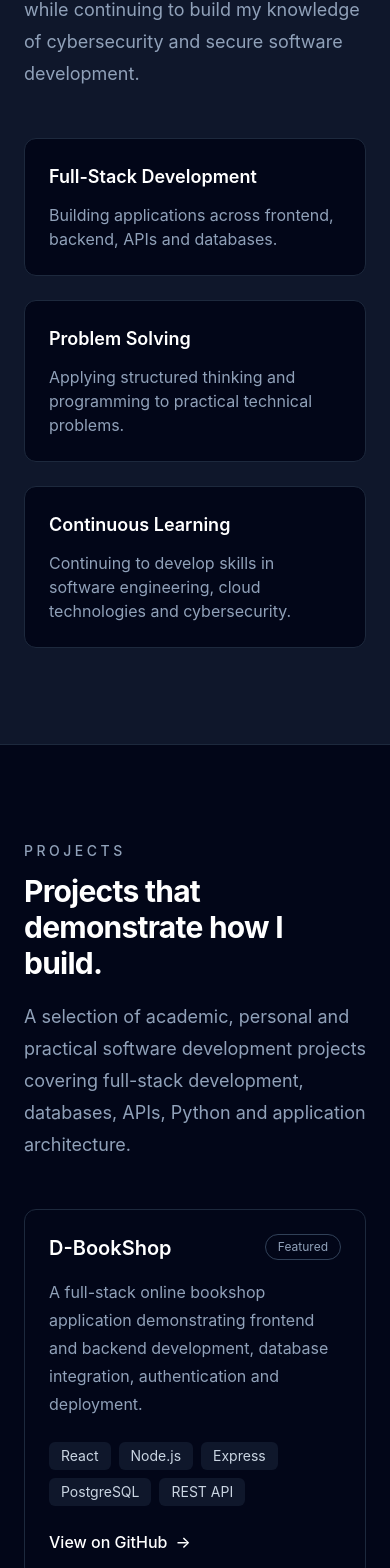
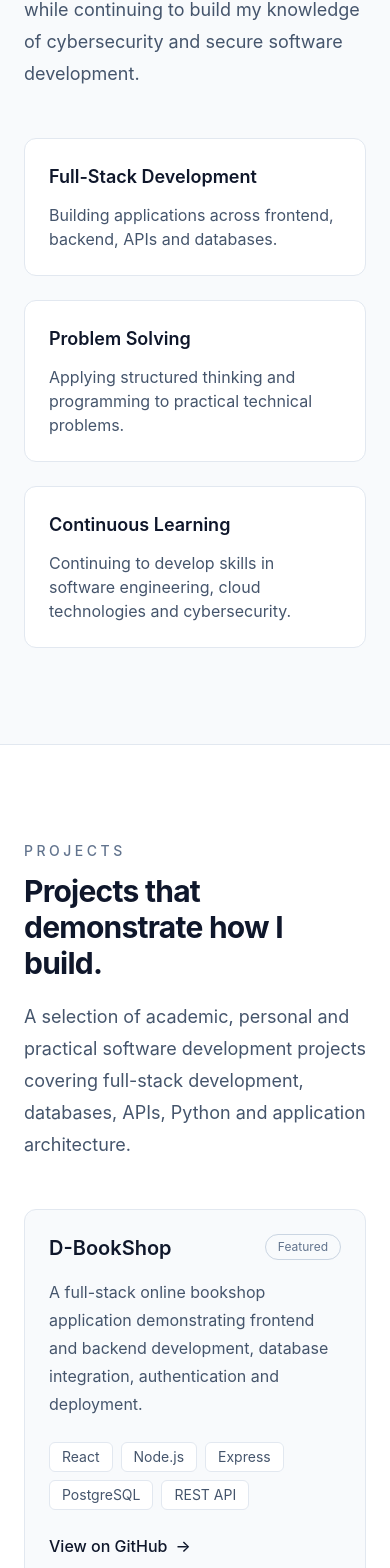
Before and after one commit to Dee68/dimie-portfolio, a React (Vite) app: page / in a window 390 px wide. Shown: the part 1671-3239 px from the top of the page. Built offline with nearby package versions, Linux system fonts and the light colour scheme.

Commit message:
Add toggle for dark and light mode.

```diff
--- a/src/App.jsx
+++ b/src/App.jsx
@@ -8,7 +8,7 @@ import Footer from './components/Footer'
 
 function App() {
   return (
-    <main className="min-h-screen bg-slate-950 text-white">
+    <main className="min-h-screen bg-white text-slate-900 transition-colors duration-300 dark:bg-slate-950 dark:text-white">
       <Navbar />
 
       <section
--- a/src/components/About.jsx
+++ b/src/components/About.jsx
@@ -1,17 +1,20 @@
 function About() {
   return (
-    <section id="about" className="border-t border-slate-800 bg-slate-900 px-6 py-24">
+    <section
+      id="about"
+      className="border-t border-slate-200 bg-slate-50 px-6 py-24 transition-colors duration-300 dark:border-slate-800 dark:bg-slate-900"
+    >
       <div className="mx-auto max-w-6xl">
         <div className="max-w-3xl">
-          <p className="mb-3 text-sm font-medium uppercase tracking-[0.25em] text-slate-400">
+          <p className="mb-3 text-sm font-medium uppercase tracking-[0.25em] text-slate-500 dark:text-slate-400">
             About Me
           </p>
 
-          <h2 className="text-3xl font-bold tracking-tight text-white sm:text-4xl">
+          <h2 className="text-3xl font-bold tracking-tight text-slate-900 dark:text-white sm:text-4xl">
             Building software with a practical, problem-solving mindset.
           </h2>
 
-          <div className="mt-8 space-y-5 text-lg leading-8 text-slate-400">
+          <div className="mt-8 space-y-5 text-lg leading-8 text-slate-600 dark:text-slate-400">
             <p>
               I am a Computing graduate with a background in software
               development and full-stack application development. I enjoy
@@ -36,31 +39,34 @@ function About() {
         </div>
 
         <div className="mt-12 grid gap-6 sm:grid-cols-2 lg:grid-cols-3">
-          <div className="rounded-xl border border-slate-800 bg-slate-950 p-6">
-            <h3 className="text-lg font-semibold text-white">
+          <div className="rounded-xl border border-slate-200 bg-white p-6 transition-colors duration-300 dark:border-slate-800 dark:bg-slate-950">
+            <h3 className="text-lg font-semibold text-slate-900 dark:text-white">
               Full-Stack Development
             </h3>
-            <p className="mt-3 text-slate-400">
+
+            <p className="mt-3 text-slate-600 dark:text-slate-400">
               Building applications across frontend, backend, APIs and
               databases.
             </p>
           </div>
 
-          <div className="rounded-xl border border-slate-800 bg-slate-950 p-6">
-            <h3 className="text-lg font-semibold text-white">
+          <div className="rounded-xl border border-slate-200 bg-white p-6 transition-colors duration-300 dark:border-slate-800 dark:bg-slate-950">
+            <h3 className="text-lg font-semibold text-slate-900 dark:text-white">
               Problem Solving
             </h3>
-            <p className="mt-3 text-slate-400">
+
+            <p className="mt-3 text-slate-600 dark:text-slate-400">
               Applying structured thinking and programming to practical
               technical problems.
             </p>
           </div>
 
-          <div className="rounded-xl border border-slate-800 bg-slate-950 p-6">
-            <h3 className="text-lg font-semibold text-white">
+          <div className="rounded-xl border border-slate-200 bg-white p-6 transition-colors duration-300 dark:border-slate-800 dark:bg-slate-950">
+            <h3 className="text-lg font-semibold text-slate-900 dark:text-white">
               Continuous Learning
             </h3>
-            <p className="mt-3 text-slate-400">
+
+            <p className="mt-3 text-slate-600 dark:text-slate-400">
               Continuing to develop skills in software engineering,
               cloud technologies and cybersecurity.
             </p>
--- a/src/components/Footer.jsx
+++ b/src/components/Footer.jsx
@@ -1,12 +1,31 @@
-function Footer()
-{
-    return (
-    <footer className="border-t border-slate-800 bg-slate-950 px-6 py-8">
-        <div className="mx-auto flex max-w-6xl flex-col items-center justify-between gap-4 sm:flex-row"> <p className="text-sm text-slate-500"> © {new Date().getFullYear()} Dimie Egberipou. All rights reserved. </p>
-            <div className="flex items-center gap-6">
-                <a href="https://github.com/Dee68" target="_blank" rel="noreferrer" className="text-sm text-slate-400 transition hover:text-white" > GitHub </a>
-                <a href="#home" className="text-sm text-slate-400 transition hover:text-white" > Back to top ↑ </a>
-            </div>
+function Footer() {
+  return (
+    <footer className="border-t border-slate-200 bg-white px-6 py-8 transition-colors duration-300 dark:border-slate-800 dark:bg-slate-950">
+      <div className="mx-auto flex max-w-6xl flex-col items-center justify-between gap-4 sm:flex-row">
+        <p className="text-sm text-slate-500">
+          © {new Date().getFullYear()} Dimie Egberipou. All rights reserved.
+        </p>
+
+        <div className="flex items-center gap-6">
+          <a
+            href="https://github.com/Dee68"
+            target="_blank"
+            rel="noreferrer"
+            className="text-sm text-slate-500 transition hover:text-slate-900 dark:text-slate-400 dark:hover:text-white"
+          >
+            GitHub
+          </a>
+
+          <a
+            href="#home"
+            className="text-sm text-slate-500 transition hover:text-slate-900 dark:text-slate-400 dark:hover:text-white"
+          >
+            Back to top ↑
+          </a>
         </div>
-    </footer> )
-} export default Footer
+      </div>
+    </footer>
+  )
+}
+
+export default Footer
--- a/src/components/ProjectCard.jsx
+++ b/src/components/ProjectCard.jsx
@@ -7,9 +7,9 @@ function ProjectCard({
   demoVideo,
 }) {
   return (
-    <article className="group flex h-full flex-col overflow-hidden rounded-xl border border-slate-800 bg-slate-950 transition duration-300 hover:-translate-y-1 hover:border-slate-600">
+    <article className="group flex h-full flex-col overflow-hidden rounded-xl border border-slate-200 bg-slate-50 transition duration-300 hover:-translate-y-1 hover:border-slate-400 dark:border-slate-800 dark:bg-slate-900 dark:hover:border-slate-600">
       {demoVideo && (
-        <div className="border-b border-slate-800 bg-black">
+        <div className="border-b border-slate-200 bg-black dark:border-slate-800">
           <div className="aspect-video w-full">
             <iframe
               className="h-full w-full"
@@ -25,18 +25,18 @@ function ProjectCard({
 
       <div className="flex flex-1 flex-col p-6">
         <div className="flex items-start justify-between gap-4">
-          <h3 className="text-xl font-semibold text-white">
+          <h3 className="text-xl font-semibold text-slate-900 dark:text-white">
             {title}
           </h3>
 
           {status && (
-            <span className="shrink-0 rounded-full border border-slate-700 px-3 py-1 text-xs text-slate-400">
+            <span className="shrink-0 rounded-full border border-slate-300 px-3 py-1 text-xs text-slate-500 dark:border-slate-700 dark:text-slate-400">
               {status}
             </span>
           )}
         </div>
 
-        <p className="mt-4 flex-1 leading-7 text-slate-400">
+        <p className="mt-4 flex-1 leading-7 text-slate-600 dark:text-slate-400">
           {description}
         </p>
 
@@ -44,7 +44,7 @@ function ProjectCard({
           {technologies.map((technology) => (
             <span
               key={technology}
-              className="rounded-md bg-slate-900 px-3 py-1 text-sm text-slate-300"
+              className="rounded-md border border-slate-200 bg-white px-3 py-1 text-sm text-slate-600 dark:border-slate-800 dark:bg-slate-950 dark:text-slate-300"
             >
               {technology}
             </span>
@@ -56,9 +56,10 @@ function ProjectCard({
             href={githubUrl}
             target="_blank"
             rel="noreferrer"
-            className="inline-flex items-center font-medium text-white transition hover:text-slate-300"
+            className="inline-flex items-center font-medium text-slate-900 transition hover:text-slate-600 dark:text-white dark:hover:text-slate-300"
           >
             View on GitHub
+
             <span className="ml-2 transition-transform group-hover:translate-x-1">
               →
             </span>
--- a/src/components/Projects.jsx
+++ b/src/components/Projects.jsx
@@ -67,25 +67,24 @@ function Projects() {
       demoVideo: 'https://www.youtube.com/embed/xirtxlqTUQw',
       status: 'Project',
     },
-
   ]
 
   return (
     <section
       id="projects"
-      className="border-t border-slate-800 bg-slate-950 px-6 py-24"
+      className="border-t border-slate-200 bg-white px-6 py-24 transition-colors duration-300 dark:border-slate-800 dark:bg-slate-950"
     >
       <div className="mx-auto max-w-6xl">
         <div className="max-w-3xl">
-          <p className="mb-3 text-sm font-medium uppercase tracking-[0.25em] text-slate-400">
+          <p className="mb-3 text-sm font-medium uppercase tracking-[0.25em] text-slate-500 dark:text-slate-400">
             Projects
           </p>
 
-          <h2 className="text-3xl font-bold tracking-tight text-white sm:text-4xl">
+          <h2 className="text-3xl font-bold tracking-tight text-slate-900 dark:text-white sm:text-4xl">
             Projects that demonstrate how I build.
           </h2>
 
-          <p className="mt-5 text-lg leading-8 text-slate-400">
+          <p className="mt-5 text-lg leading-8 text-slate-600 dark:text-slate-400">
             A selection of academic, personal and practical software
             development projects covering full-stack development, databases,
             APIs, Python and application architecture.
--- a/src/components/Skills.jsx
+++ b/src/components/Skills.jsx
@@ -39,19 +39,19 @@ function Skills() {
   return (
     <section
       id="skills"
-      className="border-t border-slate-800 bg-slate-900 px-6 py-24"
+      className="border-t border-slate-200 bg-slate-50 px-6 py-24 transition-colors duration-300 dark:border-slate-800 dark:bg-slate-900"
     >
       <div className="mx-auto max-w-6xl">
         <div className="max-w-3xl">
-          <p className="mb-3 text-sm font-medium uppercase tracking-[0.25em] text-slate-400">
+          <p className="mb-3 text-sm font-medium uppercase tracking-[0.25em] text-slate-500 dark:text-slate-400">
             Skills
           </p>
 
-          <h2 className="text-3xl font-bold tracking-tight text-white sm:text-4xl">
+          <h2 className="text-3xl font-bold tracking-tight text-slate-900 dark:text-white sm:text-4xl">
             Technologies and tools I work with.
           </h2>
 
-          <p className="mt-5 text-lg leading-8 text-slate-400">
+          <p className="mt-5 text-lg leading-8 text-slate-600 dark:text-slate-400">
             A selection of technologies and development practices I have
             worked with through academic projects, personal development
             and practical training.
@@ -62,9 +62,9 @@ function Skills() {
           {skillGroups.map((group) => (
             <div
               key={group.title}
-              className="rounded-xl border border-slate-800 bg-slate-950 p-6"
+              className="rounded-xl border border-slate-200 bg-white p-6 transition-colors duration-300 dark:border-slate-800 dark:bg-slate-950"
             >
-              <h3 className="text-lg font-semibold text-white">
+              <h3 className="text-lg font-semibold text-slate-900 dark:text-white">
                 {group.title}
               </h3>
 
@@ -72,7 +72,7 @@ function Skills() {
                 {group.skills.map((skill) => (
                   <span
                     key={skill}
-                    className="rounded-md border border-slate-800 bg-slate-900 px-3 py-2 text-sm text-slate-300"
+                    className="rounded-md border border-slate-200 bg-slate-100 px-3 py-2 text-sm text-slate-700 dark:border-slate-800 dark:bg-slate-900 dark:text-slate-300"
                   >
                     {skill}
                   </span>
```
Also changed, not shown: src/components/Contact.jsx (+7 -7 lines), src/components/Education.jsx (+11 -12 lines).
